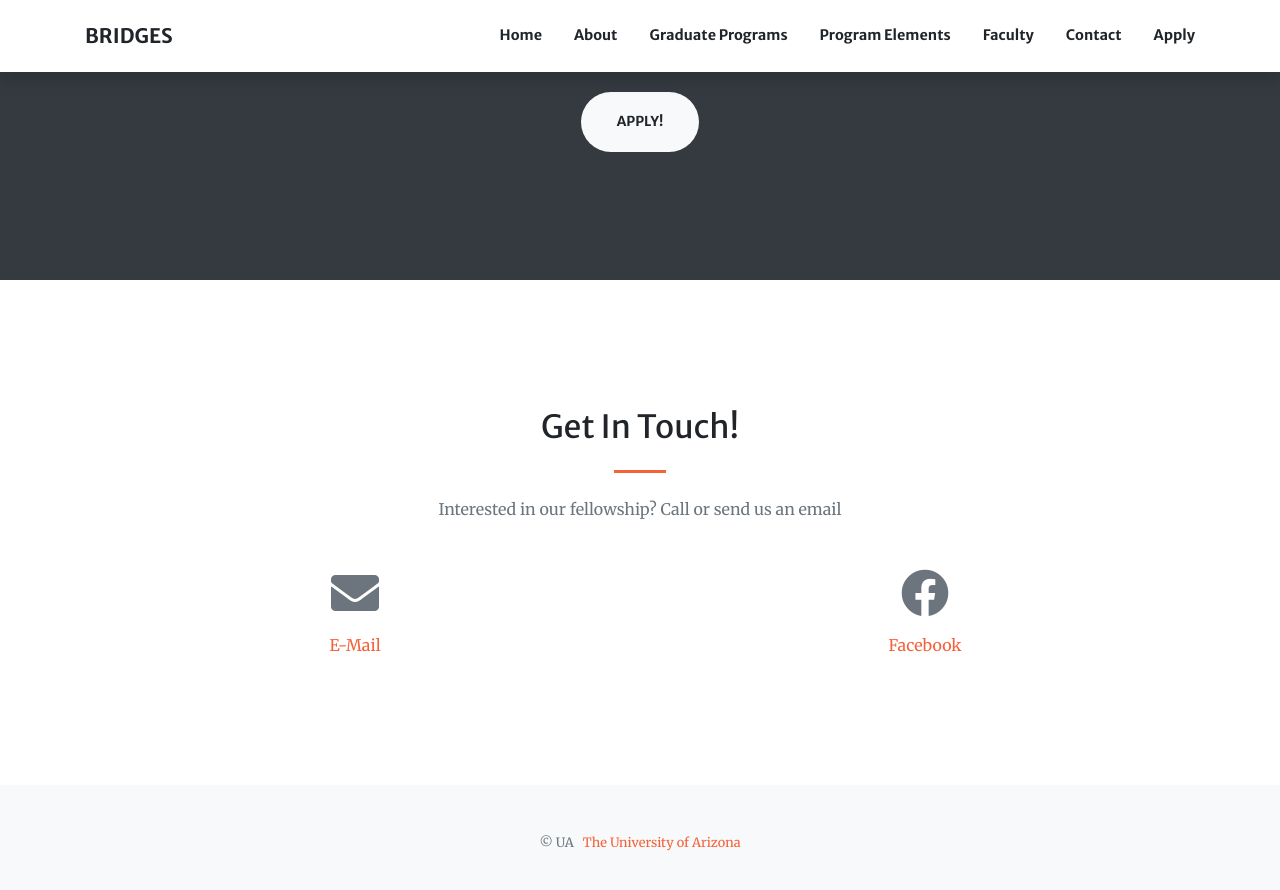
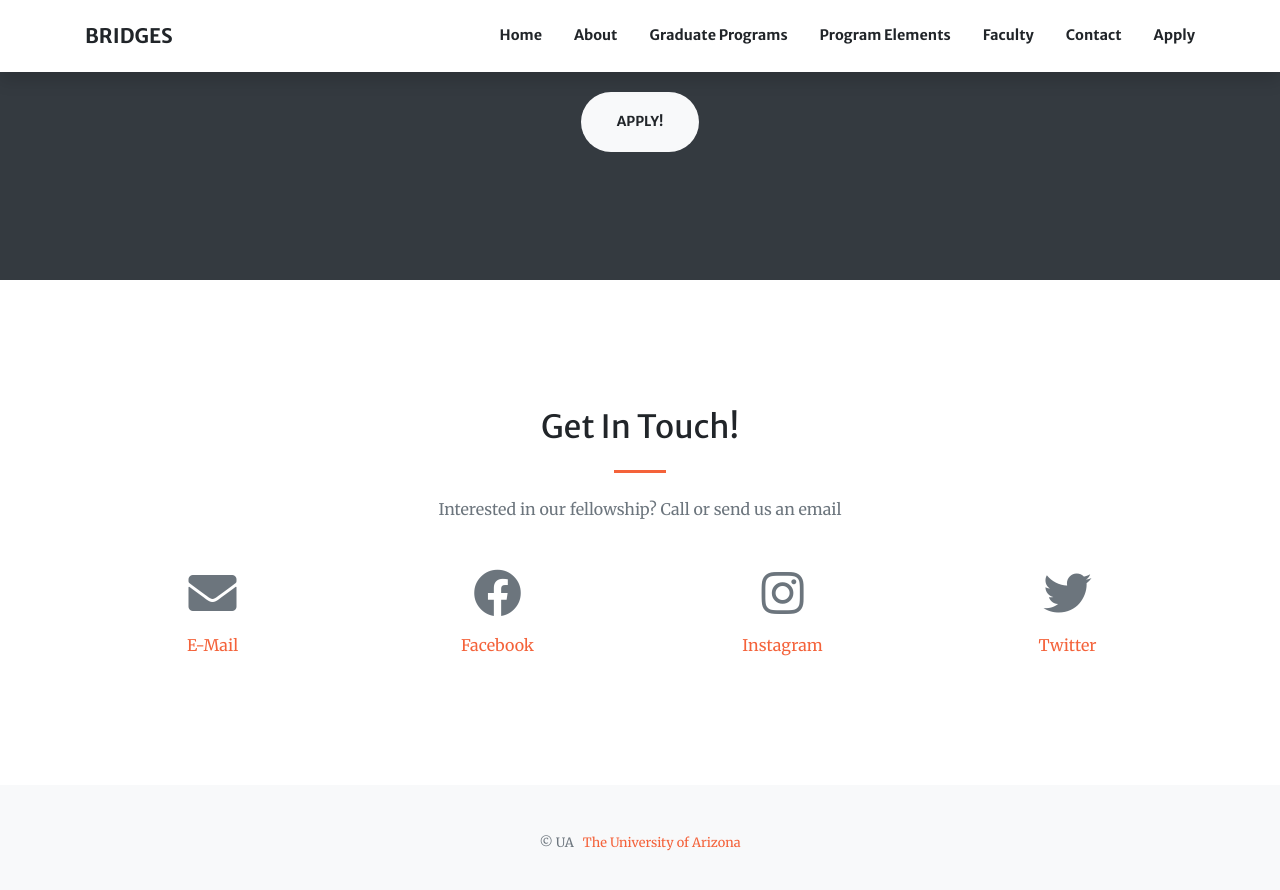
Before and after one commit to ecosystem-genomics/ecosystem-genomics.github.io, a Jekyll site: the page built from index.md, in a window 1280 px wide and 900 px high, scrolled down 5202 px. Shown: the top 890 px of the window. Built offline with Jekyll 4.4.1, drawn with Linux system fonts in a browser that asks for light colours; nearby versions of some CDN libraries.

Commit message:
Add social media links

```diff
--- a/index.md
+++ b/index.md
@@ -198,5 +198,13 @@
       icon: fa-facebook
       icon_type: fab
       url: https://www.facebook.com/bridgesnrt
+    - title: Instagram
+      icon: fa-instagram
+      icon_type: fab
+      url: https://www.instagram.com/uaz_bridges_nrt/
+    - title: Twitter
+      icon: fa-twitter
+      icon_type: fab
+      url: https://twitter.com/UAZ_bridges_nrt
 
 ---
```
